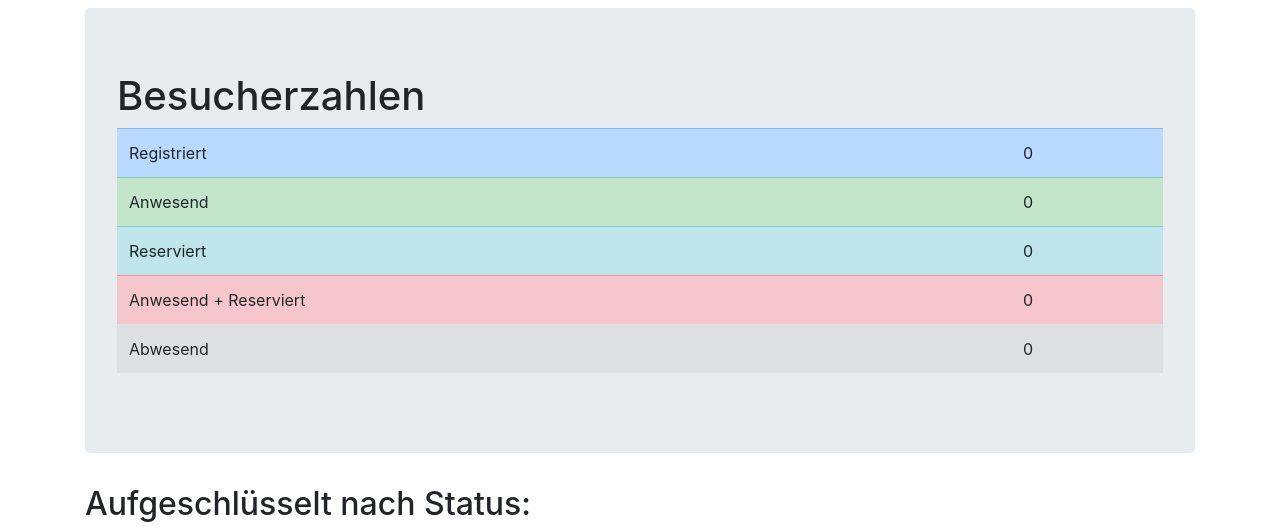
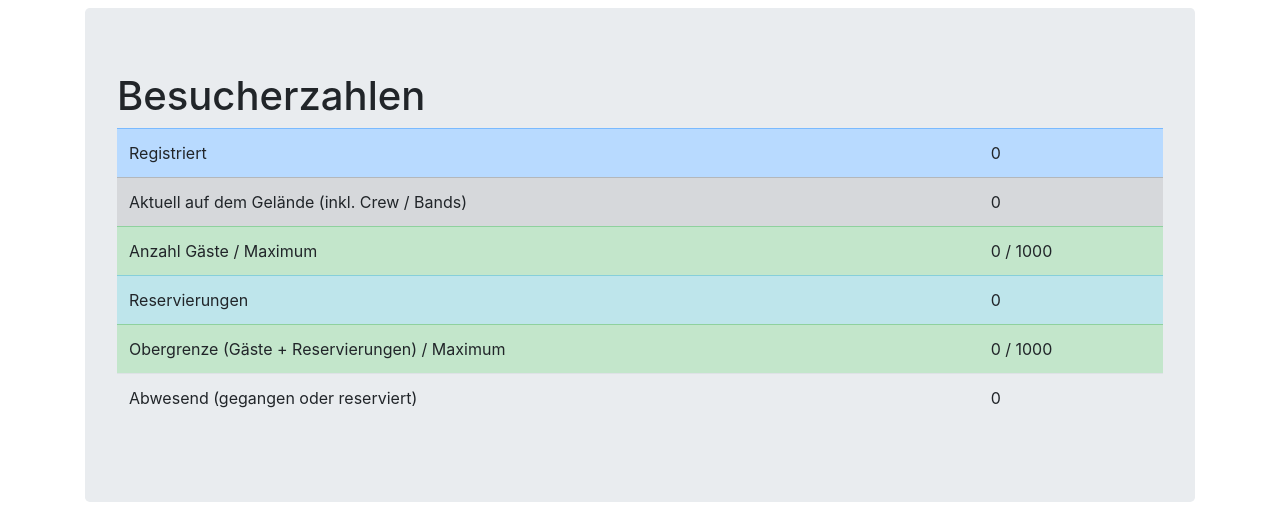
Before and after one commit to snue/stuss2020-tracking, a Flask app: page / in a window 1280 px wide. Shown: the part 90-621 px from the top of the page. Run offline with Flask 2, Linux system fonts and the light colour scheme; data that the repository does not hold is empty; some libraries are stand-ins or nearby versions.

Commit message:
webui: only count active guests to limit
Do not count crew and bands against the access limits.
Improve visual representation with color highlights on watermarks.
Also count reservations only for confirmed guests and still
unknown IDs (future guests).

Signed-off-by: Stefan Nuernberger <kabelfrickler@gmail.com>

```diff
--- a/webui/app.py
+++ b/webui/app.py
@@ -137,17 +137,19 @@ def verlaufsdaten():
 def main():
     cursor.execute(count_user_status_stmt)
     counts = cursor.fetchall()
-    anwesend = sum((0,anzahl)[status.decode() == 'kommt'] for anzahl, status, zustand in counts)
-    abwesend = sum((0,anzahl)[status.decode() == 'geht'] for anzahl, status, zustand in counts)
-    reserviert = sum((0,anzahl)[status.decode() == 'reserviert'] for anzahl, status, zustand in counts)
-    registriert = sum((0,anzahl)[status.decode() != 'nicht registriert'] for anzahl, status, zustand in counts)
+    anwesend = sum((0,anzahl)[zustand.decode() == 'kommt'] for anzahl, zustand, status in counts)
+    anwesend_gast = sum((0,anzahl)[status.decode() == 'gast' and zustand.decode() == 'kommt'] for anzahl, zustand, status in counts)
+    abwesend = sum((0,anzahl)[zustand.decode() == 'geht' or zustand.decode() == 'reserviert'] for anzahl, zustand, status in counts)
+    reserviert = sum((0,anzahl)[zustand.decode() == 'reserviert' and (status.decode() == 'gast' or status.decode() == 'nicht registriert') ] for anzahl, zustand, status in counts)
+    registriert = sum((0,anzahl)[status.decode() != 'nicht registriert'] for anzahl, zustand, status in counts)
 
     return render_template('index.html',
                            counts = counts,
                            anwesend = anwesend,
                            reserviert = reserviert,
                            abwesend = abwesend,
-                           registriert = registriert)
+                           registriert = registriert,
+                           anwesend_gast = anwesend_gast)
 
 if __name__ == '__main__':
     app.run()
--- a/webui/templates/index.html
+++ b/webui/templates/index.html
@@ -4,10 +4,11 @@
 <table class="table table-striped">
     <tbody>
     <tr class="table-primary"><td>Registriert</td><td>{{ registriert }}</td></tr>
-    <tr class="table-success"><td>Anwesend</td><td>{{ anwesend }}</td></tr>
-    <tr class="table-info"><td>Reserviert</td><td>{{ reserviert }}</td></tr>
-    <tr class="table-danger"><td>Anwesend + Reserviert</td><td>{{ anwesend + reserviert }}</td></tr>
-    <tr><td>Abwesend</td><td>{{ abwesend }}</td></tr>
+    <tr class="table-secondary"><td>Aktuell auf dem Gel&auml;nde (inkl. Crew / Bands)</td><td>{{ anwesend }}</td></tr>
+    <tr class="table-{% if anwesend_gast < 800 %}success{% elif anwesend_gast < 1000 %}warning{% else %}danger{% endif %}"><td>Anzahl G&auml;ste / Maximum</td><td>{{ anwesend_gast }} / {{ 1000 - reserviert }}</td></tr>
+    <tr class="table-info"><td>Reservierungen</td><td>{{ reserviert }}</td></tr>
+    <tr class="table-{% if anwesend_gast + reserviert < 900 %}success{% elif anwesend_gast + reserviert < 1000 %}warning{% else %}danger{% endif %}"><td>Obergrenze (G&auml;ste + Reservierungen) / Maximum</td><td>{{ anwesend_gast + reserviert }} / 1000</td></tr>
+    <tr><td>Abwesend (gegangen oder reserviert)</td><td>{{ abwesend }}</td></tr>
     </tbody>
 </table>
 {% endblock %}
```
